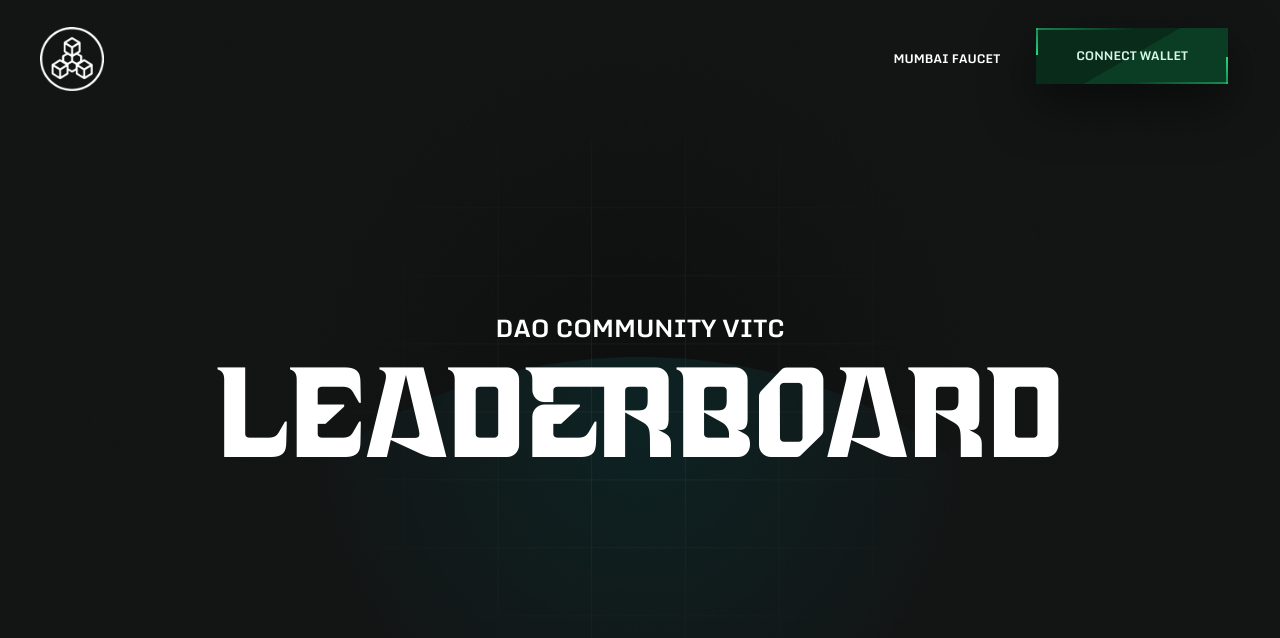
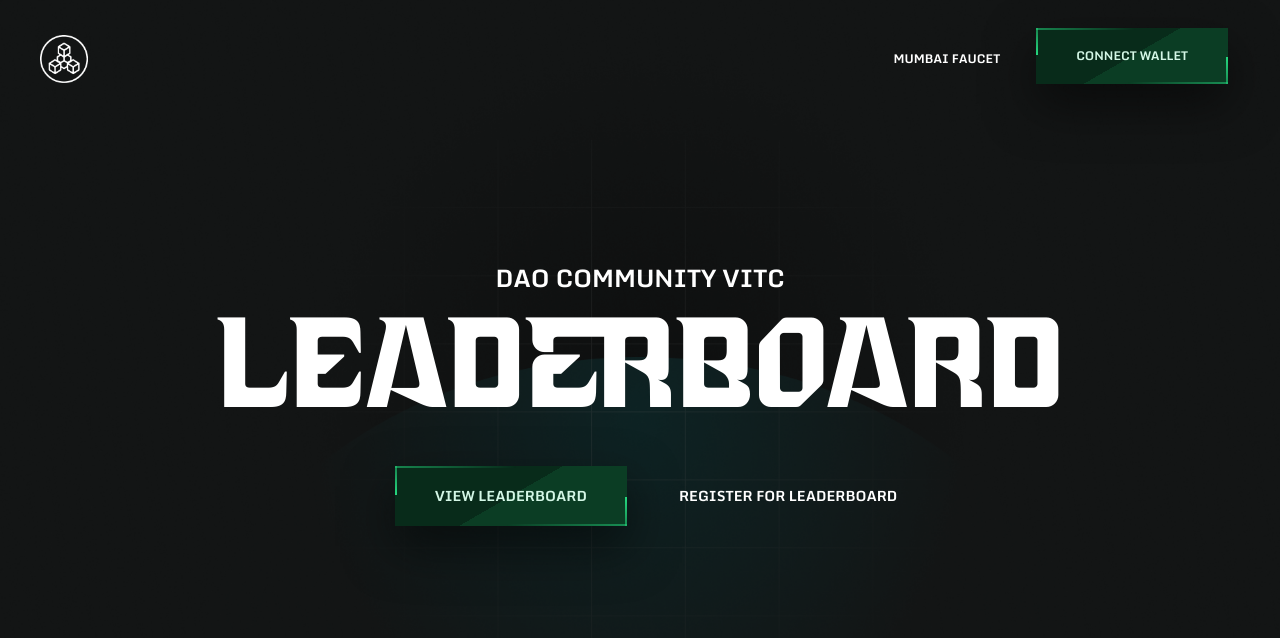
Before and after one commit to DAO-Community-VITC/DAOBoard-2.0, a React (Create React App) app: page / in a window 1280 px wide. Shown: the top 638 px of the page. Built offline with nearby package versions, Linux system fonts and the light colour scheme.

Commit message:
:sparkles: Added hero buttons :zap:

```diff
--- a/src/components/Hero.jsx
+++ b/src/components/Hero.jsx
@@ -11,8 +11,26 @@ function Header() {
         <h2 className='jackhill text-white text-9xl'>
           LEADERBOARD
         </h2>
+        <div className='flex items-center justify-center gap-10 text-white monda'>
+          <a href='/' className='animated-button6 uppercase text-sm'>
+            <span></span>
+            <span></span>
+            <span></span>
+            <span></span>
+            View Leaderboard
+          </a>
+          <div className='group flex items-center justify-center gap-2 transition-all duration-300 text-sm'>
+                <a href="/" className="text-white monda uppercase group-hover:underline group-hover:underline-offset-8 group-hover:decoration-[#09BC8A]">
+                    Register for Leaderboard
+                </a>
+                <svg className=' text-[#09BC8A] w-4 hidden group-hover:block ' xmlns="http://www.w3.org/2000/svg" viewBox="0 0 24 24" fill="currentColor" stroke="none">
+                    <path d="M18 12L6 5v14l12-7z" />
+                </svg>
+
+
+            </div>
+        </div>
       </div>
-
 
     </div>
   )
--- a/src/components/Logo.jsx
+++ b/src/components/Logo.jsx
@@ -4,7 +4,9 @@ import React from 'react'
 function Logo() {
   return (
     <>
-      <img src='/logo.png' alt="Logo" className='w-16'/>
+      <a href='/'>
+        <img src='/logo.png' alt="Logo" className='w-12' />
+      </a>
     </>
   )
 }
```
